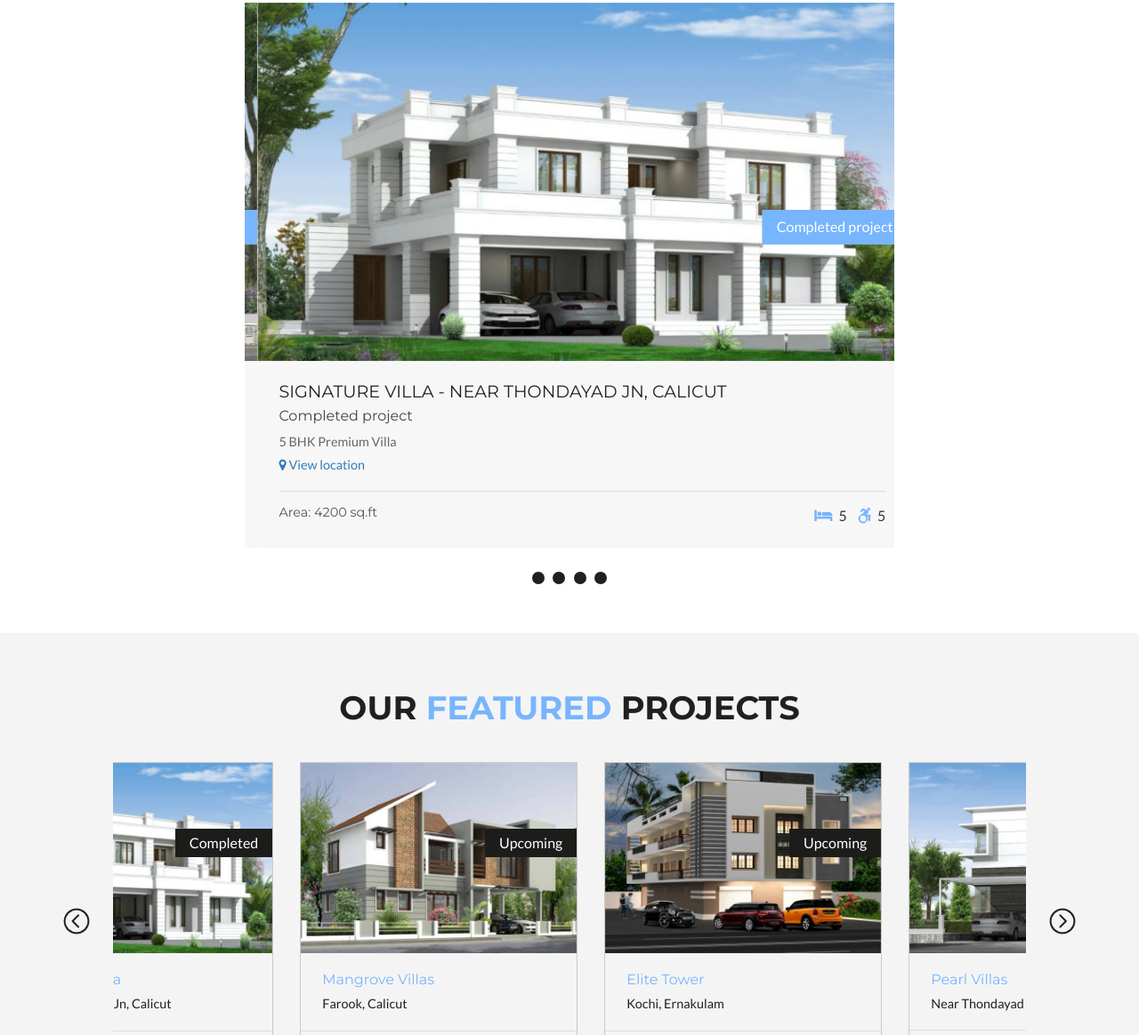
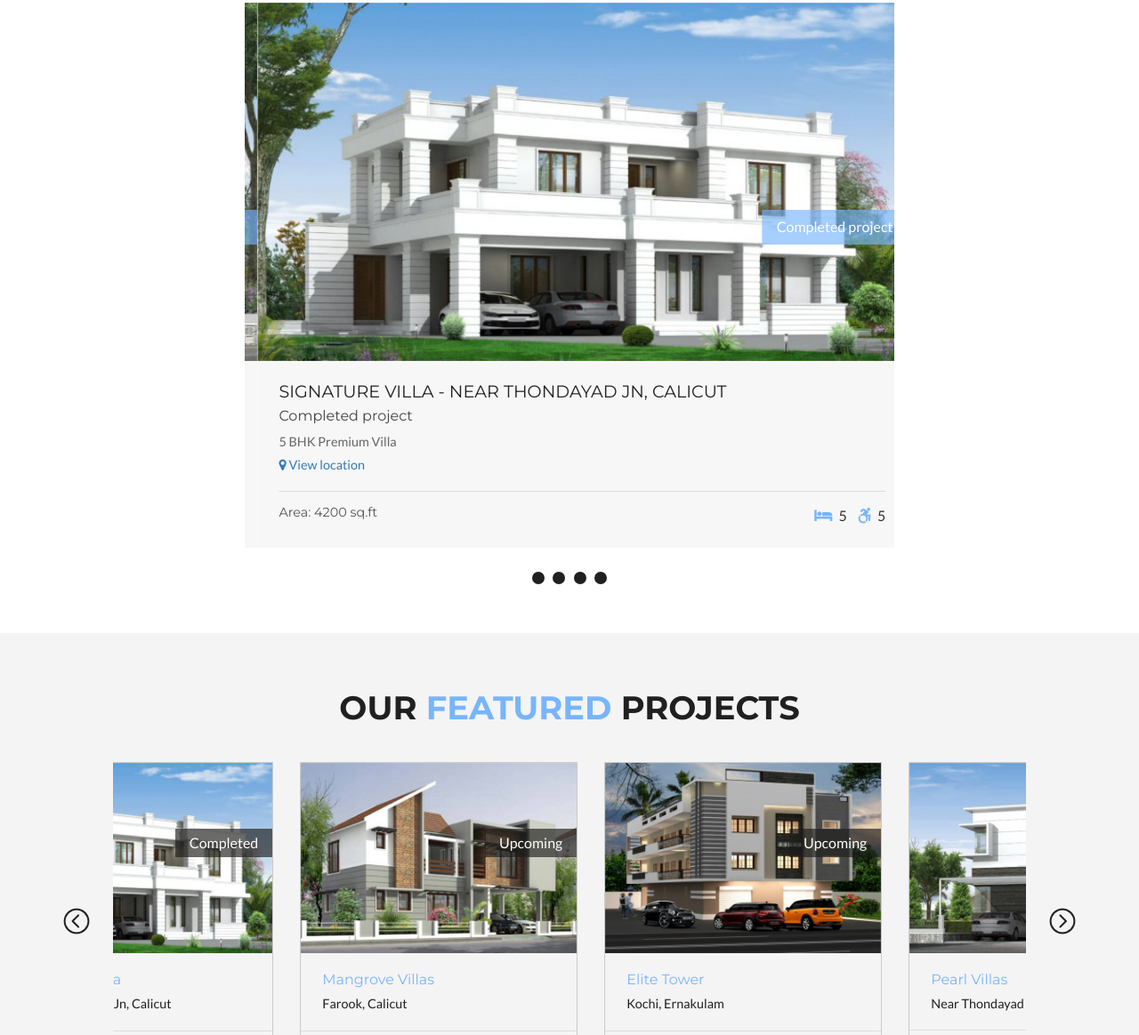
Before and after one commit to thasni5390/cloud9, a plain HTML site: page index.html in a window 1280 px wide. Shown: the part 757-1921 px from the top of the page at 89% size. Drawn offline with nearby package versions, Linux system fonts and the light colour scheme.

Commit message:
correction in tag background transparency

```diff
--- a/assets/css/style.css
+++ b/assets/css/style.css
@@ -97,7 +97,7 @@ select#country,select#country1,select#country2,select#country3{width:100%;paddin
 .carousel-indicators li{display:inline-block;width:14px;height:14px;margin:1px 3px;text-indent:-999px;cursor:pointer;background:#202020;border:2px solid #202020;border-radius:10px;}
 .carousel-indicators .active{background-color:var(--main-bg-color);border:2px solid var(--main-bg-color);margin:1px 3px!important;width:14px;height:14px;}
 .serv-w3ls1{position:relative;}
-span.four{background-color:var(--main-bg-color);font-size:1em;color:#FFF;display:block;padding:0.5em 1em;position:absolute;top:38%;right:0px;}
+span.four{background-color:rgba(119, 181, 254, 0.65);font-size:1em;color:#FFF;display:block;padding:0.5em 1em;position:absolute;top:38%;right:0px;}
 .rent-bottom{padding:1.5em 1.5em;background:#f7f7f7;}
 .rent-bottom h4{color:#202020;font-size:1.2em;text-transform:uppercase;}
 .rent-bottom h5{color:#444;font-size:1em;margin:0.5em 0;}
@@ -116,7 +116,7 @@ h3.tittle span{color:var(--main-bg-color);}
 .nbs-flexisel-item{float:left;position:relative;line-height:0px;}
 .nbs-flexisel-item > img{cursor:pointer;position:relative;}
 .project-fur{border:1px solid #CACACA;margin:0 15px;position:relative;}
-span.five{background-color:#1c1d1b;font-size:1em;color:#FFF;display:block;padding:1em 1em;position:absolute;top:21%;right:0px;}
+span.five{background-color:rgba(28, 29, 27, 0.65);font-size:1em;color:#FFF;display:block;padding:1em 1em;position:absolute;top:21%;right:0px;}
 .fur{padding:1em 0em;}
 .fur1{padding:0 1.5em 1em;}
 .fur1 span{font-size:0.9em;color:#202020;display:block;line-height:1.5em;padding:0.2em 0;}
```
